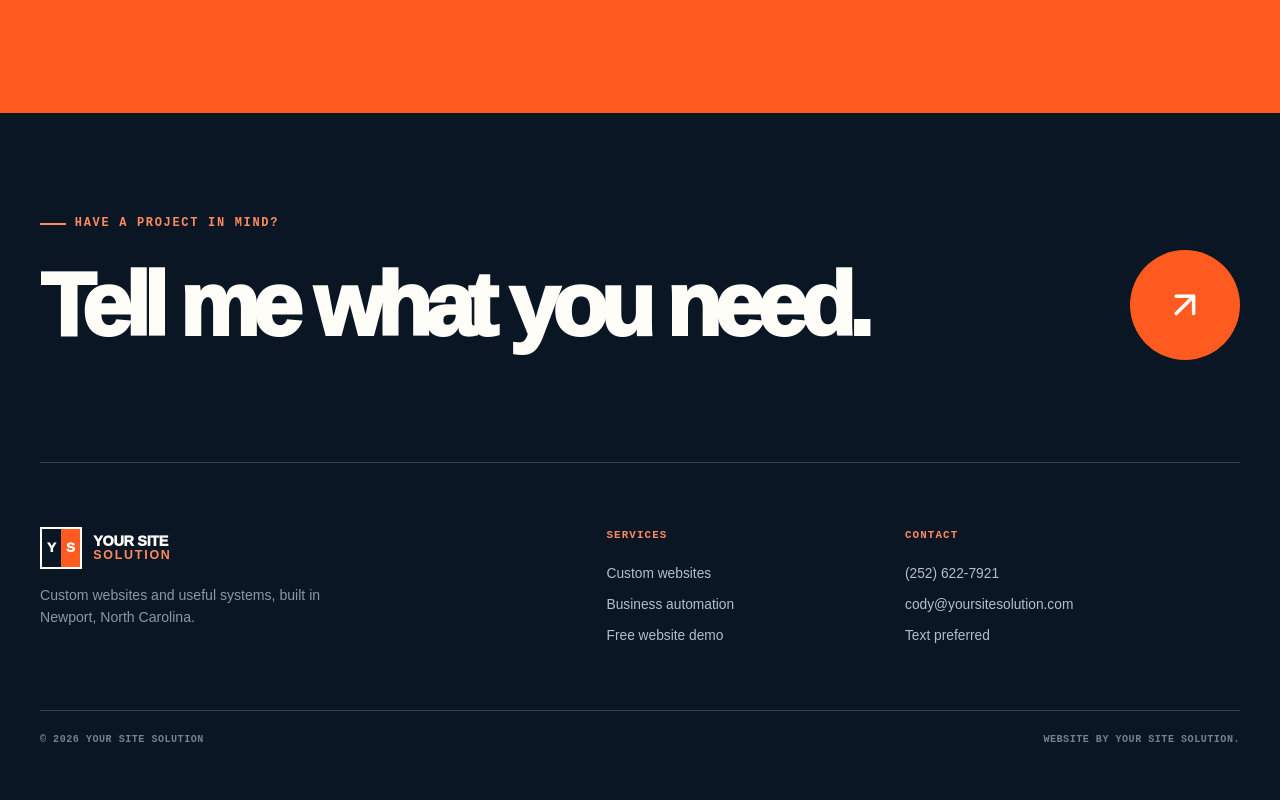
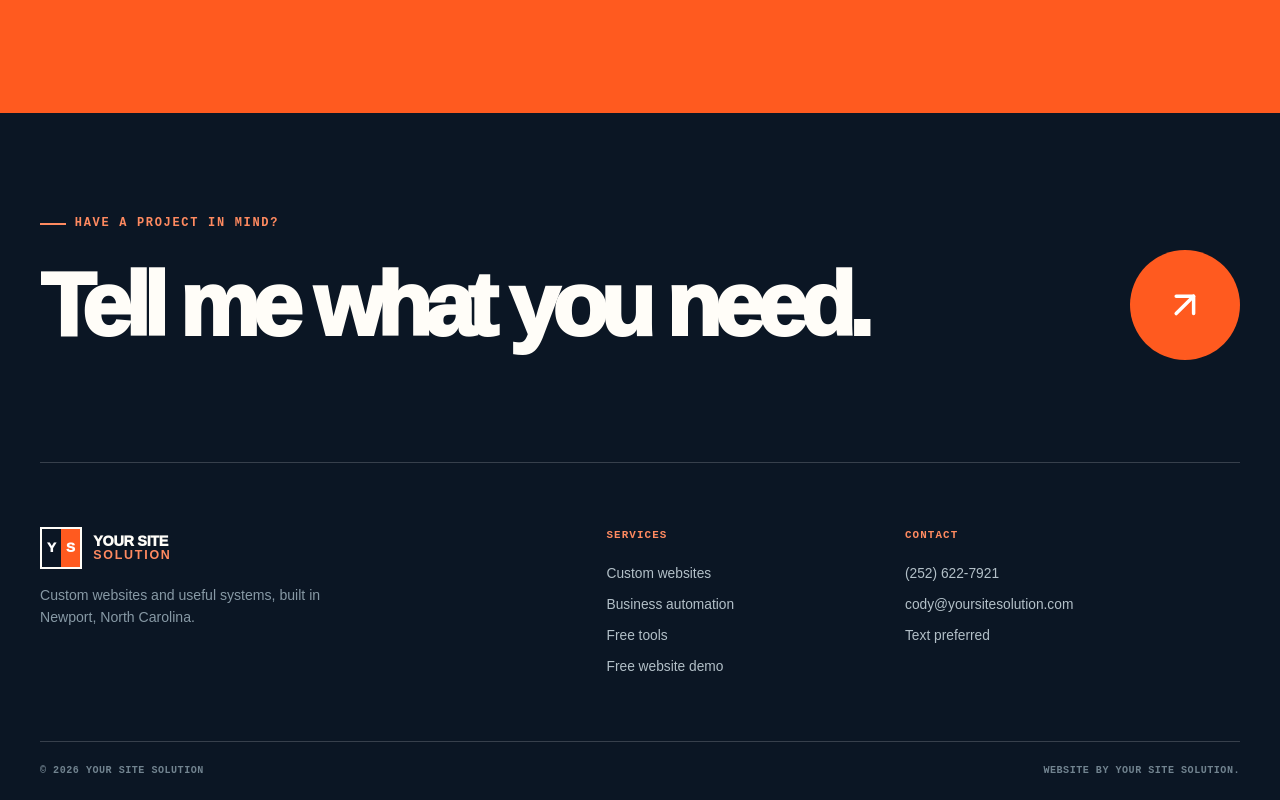
Before and after one commit to CRMwebsolution/yoursitesolution-co, a Next.js app: page / in a window 1280 px wide. Shown: the part 5236-6036 px from the top of the page. Before the commit the page ends 6005 px from the top, so only its background shows below. Built offline with nearby package versions, Linux system fonts and the light colour scheme.

Commit message:
Add free tools link to the footer.

```diff
--- a/components/site-footer.tsx
+++ b/components/site-footer.tsx
@@ -26,6 +26,7 @@ export function SiteFooter() {
           <p>Services</p>
           <Link href="/websites">Custom websites</Link>
           <Link href="/automation">Business automation</Link>
+          <Link href="/tools">Free tools</Link>
           <Link href="/free-demo">Free website demo</Link>
         </div>
         <div className="footer-column">
```
